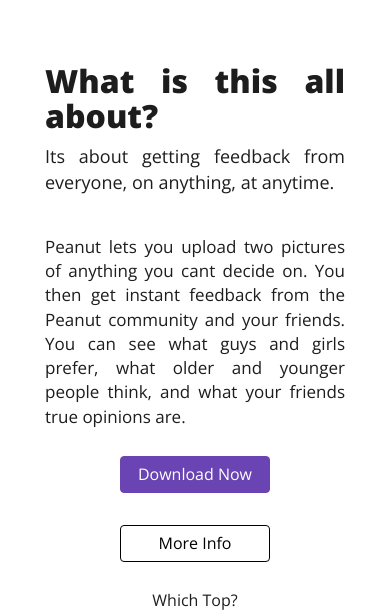
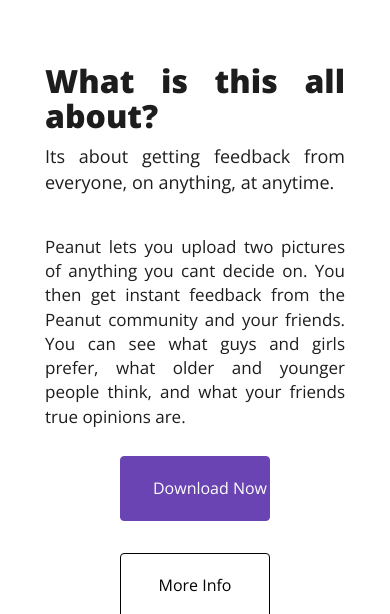
Before and after one commit to swolemonkey/swolemonkey.github.io, a Jekyll site: the page built from index.html, in a window 390 px wide. Shown: the part 900-1514 px from the top of the page. Built offline with Jekyll 4.4.1, drawn with Linux system fonts in a browser that asks for light colours; nearby versions of some CDN libraries; some web fonts are replaced; some of the changed text lies outside the part shown; grey boxes are pictures that could not be loaded.

Commit message:
fixed some things like purple circles and did the social section bg

```diff
--- a/css/custom.css
+++ b/css/custom.css
@@ -382,14 +382,22 @@
 
 /* social panel */
 #panel-social {
-  background: url("../images/patt-custom-4c.jpg") repeat fixed;
+  background: url("../images/social-bg.jpg") no-repeat fixed;
+  width: 100%;
+  padding-top: 0px;
+  padding-bottom: 0px;
 }
 #panel-social .row {
   margin: 0;
-  margin-bottom: 22px;
+  margin-bottom: 0px;
 }
 #panel-social .col-xs-6 {
   margin-bottom: 20px;
+}
+#panel-social .col-md-6 {
+  background-color: rgba(255, 255, 255, 0.85);
+  padding-top: 10%;
+  padding-bottom: 10%;
 }
 @media (max-width: 480px) {
   #panel-social a.social-link .social-circle {
@@ -412,6 +420,16 @@
 #panel-social a.social-link:hover .social-circle img,
 #panel-social a.social-link:focus .social-circle img {
   border-width: 3px;
+}
+
+#panel-social .container {
+  height: 100%;
+}
+
+#panel-social .panel-content {
+  height: 100%;
+  padding-top: 0px;
+  padding-bottom: 0px;
 }
 
 /* testimonies panel */
@@ -681,6 +699,7 @@
     color: black;
     border-width: 1px;
     width: 50%;
+    padding: 20px 32px;
   }
   .btn-peanut:hover {
     border-color: black;
@@ -698,11 +717,12 @@
     margin-bottom: 5px;
     border-width: 1px;
     width: 50%;
+    padding: 20px 32px;
   }
 
     .btn-peanut-action:hover {
     border-color: #6944b2;
-    color: #6944b2;
+    color: black;
     background-color: white;
     border-width: 1px;
   }
@@ -804,6 +824,7 @@
 
   .btn-peanut {
     border-color: black;
+    padding: 20px 32px;
   }
   .btn-peanut:hover {
     border-color: black;
@@ -817,12 +838,13 @@
     border-color: #6944b2;
     color: white;
     background-color: #6944b2;
+    padding: 20px 32px;
   }
 
     .btn-peanut-action:hover {
     border-width: 1px;
     border-color: #6944b2;
-    color: #6944b2;
+    color: black;
     background-color: white;
   }
 
--- a/index.html
+++ b/index.html
@@ -82,20 +82,27 @@
 
 	<div class="container">
 
-		<header class="panel-head">
+		<section class="panel-content">
 
 
 
-		</header>
 
-		<section class="panel-content">
 
 			<div class="row">
-				<h2>Bring all your friends with you</h2>
 
-				<p class="lead">Connect with Facebook to share your most important decisions with your closest (few thousand) friends</p>
-			</div>
 
+					<div class="col-md-6">
+
+					<h2>Bring all your friends with you</h2>
+
+					<p class="lead">Connect with social media to share your most important decisions with your closest (few thousand) friends</p>
+
+					</div>
+					<div class="col-sm-6 hidden-phone">
+
+					</div>
+
+				</div>
 		</section>
 	</div>
 </section>
@@ -163,7 +170,8 @@
 
 <!-- BUSINESS PLAN SECTION-->
 
-<section class="home-panel" id="panel-business">
+
+<section class="home-panel" id="panel-skills">
 
 	<div class="container">
 
@@ -197,6 +205,94 @@
 
 					</div>
 
+				</a>
+
+				<a href="/competences/#integration" class="skill-link">
+
+					<div class="skill-circle col-xs-4">
+
+						<img src="/images/icones/front-end-code.svg" alt="code front-end html / css / javascript">
+
+						<h3>Business Plan</h3>
+						<br>
+						<b>$99</b> /month
+						<br>
+						150 Comparisons
+						<br>
+						15% Off Additional Comparisons
+						<br>
+						Full access to results
+
+					</div>
+
+				</a>
+
+				<a href="/competences/#vision" class="skill-link">
+
+					<div class="skill-circle col-xs-4">
+
+						<img src="/images/icones/maitrise-d-oeuvre.svg" alt="maître d'oeuvre web">
+
+						<h3>Professional Plan</h3>
+						<br>
+						<b>$199</b> /month
+						<br>
+						500 Comparisons
+						<br>
+						20% Off Additional Comparisons
+						<br>
+						Full access to results
+
+					</div>
+
+				</a>
+
+			</div>
+			<br>
+			<a href="mailto:peanut@me.com.au?Subject=Enterprise%20Pricing" class="btn btn-primary-transparent btn-dgbrt" target="_top">Need More Info?</a>
+
+
+
+		</section>
+
+	</div>
+
+</section>
+
+<!--
+<section class="home-panel" id="panel-business">
+
+	<div class="container">
+
+		<header class="panel-head">
+
+			<h2>Peanut can help your business too</h2>
+
+			<p class="lead">Get real customer feedback on your products, and how they compare to the competition</p>
+
+		</header>
+
+		<section class="panel-content">
+
+			<div class="row">
+
+				<a href="/competences/#webdesign" class="skill-link">
+
+					<div class="skill-circle col-xs-4">
+
+						<img src="/images/icones/information-architecture.svg" alt="Architecture de l'information" class="skill-circle">
+
+						<h3>Starter Plan</h3>
+						<br>
+						<b>$49</b> /month
+						<br>
+						50 Comparisons
+						<br>
+						10% Off Additional Comparisons
+						<br>
+						Full access to results
+
+					</div>
 				</a>
 
 				<a href="/competences/#integration" class="skill-link skill-circle">
@@ -252,7 +348,8 @@
 </section>
 
 
-<!-- DONT NEED TESTIMONIALS SECTION RIGHT NOW
+
+ DONT NEED TESTIMONIALS SECTION RIGHT NOW
 
 
 <section class="home-panel" id="panel-testimonies">
```
Also changed, not shown: css/bootstrap-custom.min.css, images/social-bg.jpg (added), 5 other files.
